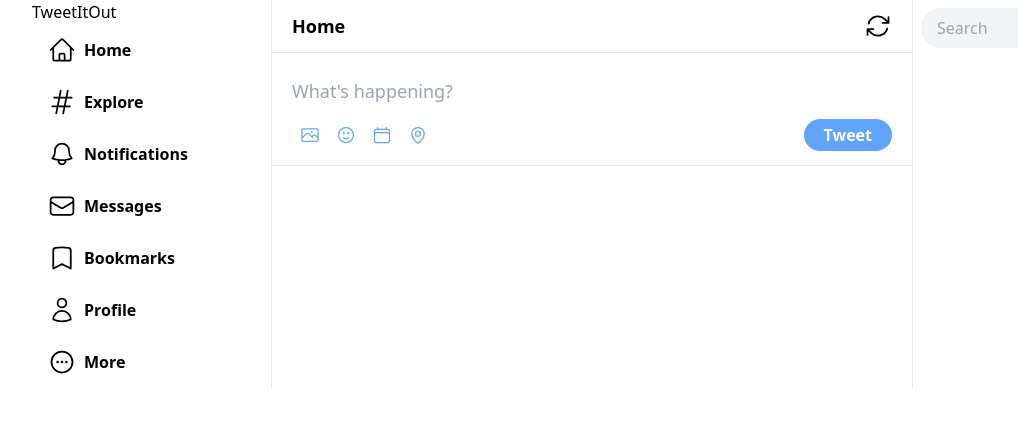
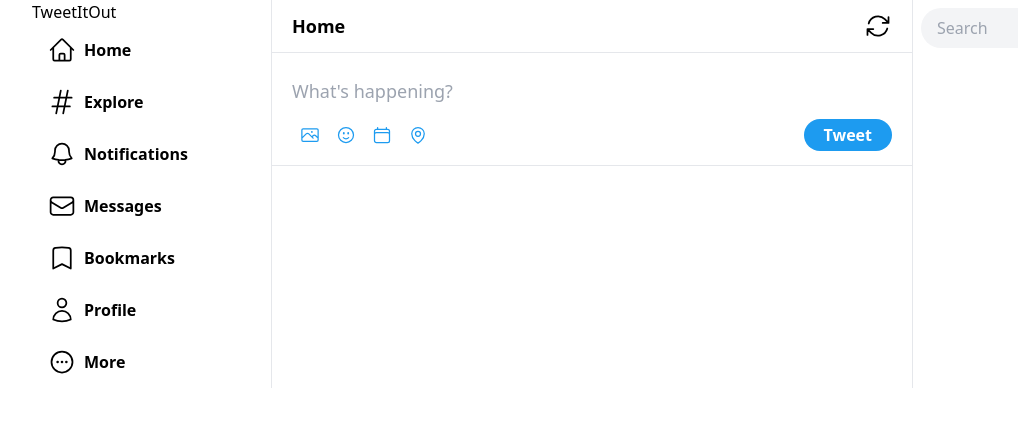
Before and after one commit to dev-nilson/tweet-it-out, a Next.js app: page / in a window 1280 px wide. Shown: the top 426 px of the page, without its empty margins (48-1066 px from the left). Built offline with nearby package versions, Linux system fonts and the light colour scheme.

Commit message:
💄 Apply custom colors

```diff
--- a/src/components/TweetBox/TweetBox.tsx
+++ b/src/components/TweetBox/TweetBox.tsx
@@ -15,7 +15,7 @@ function TweetBox() {
           placeholder="What's happening?"
         />
         <div className="flex items-center">
-          <div className="flex text-blue-400 flex-1">
+          <div className="flex flex-1">
             <div className="clickable">
               <PhotoIcon className="h-5 w-5" />
             </div>
@@ -29,7 +29,7 @@ function TweetBox() {
               <MapPinIcon className="h-5 w-5" />
             </div>
           </div>
-          <button className="bg-blue-400 font-semibold text-white px-5 py-1 rounded-full">
+          <button className="bg-twitterBlue font-semibold text-white px-5 py-1 rounded-full">
             Tweet
           </button>
         </div>
--- a/src/styles/globals.css
+++ b/src/styles/globals.css
@@ -4,7 +4,7 @@
 
 @layer components {
   .clickable {
-    @apply p-2 rounded-full hover:bg-blue-50 cursor-pointer
+    @apply p-2 rounded-full text-twitterBlue hover:bg-twitterBlue-light cursor-pointer
   }
 }
 
```
